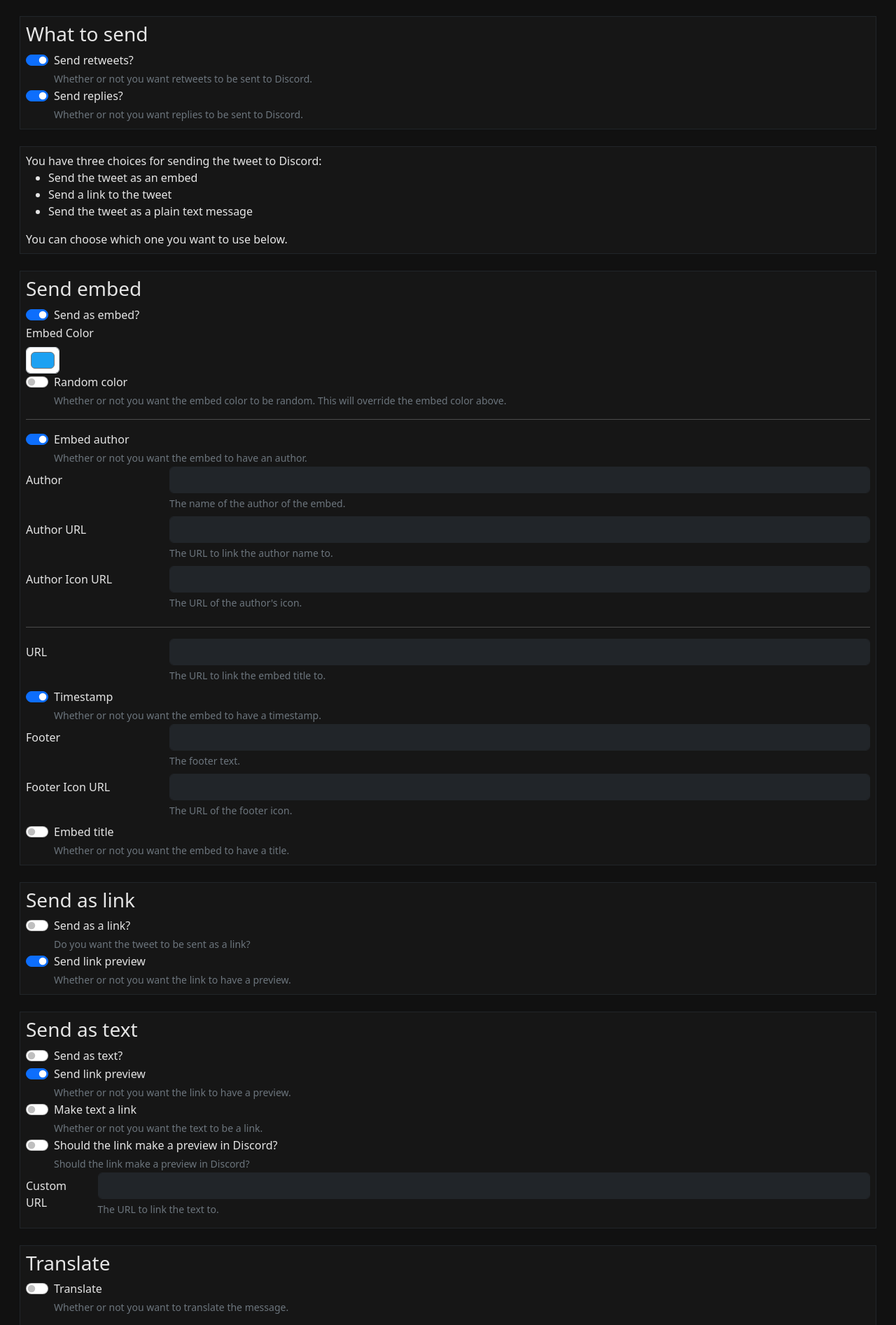
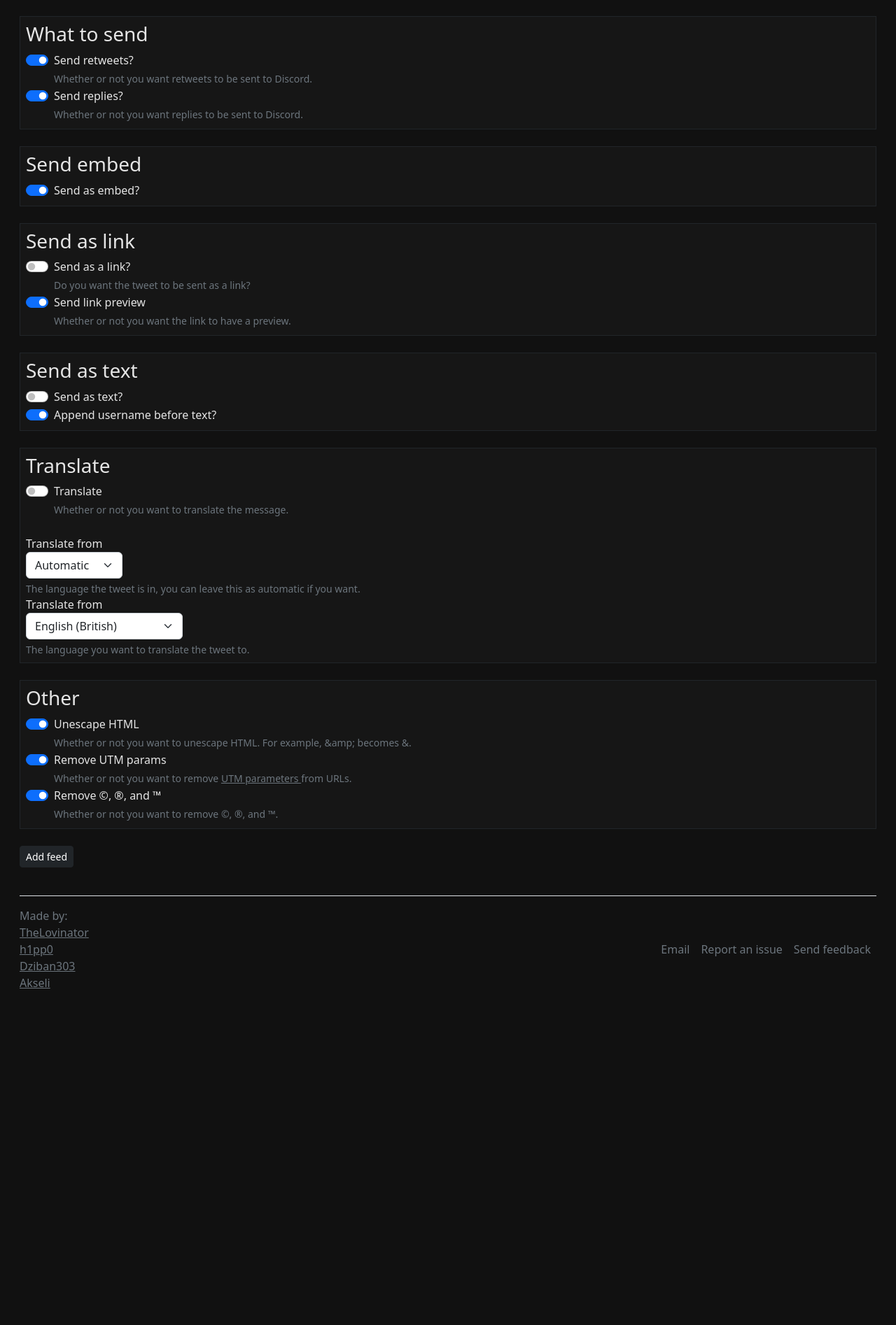
Before and after one commit to TheLovinator1/discord-twitter-webhooks, a FastAPI app: page /add in a window 1280 px wide. Shown: the part 459-2353 px from the top of the page at 70% size. After the commit the page ends 1872 px from the top, so only its background shows below. Run offline with FastAPI, Linux system fonts and the light colour scheme.

Commit message:
Reduce the amount of options

```diff
--- a/discord_twitter_webhooks/main.py
+++ b/discord_twitter_webhooks/main.py
@@ -116,24 +116,10 @@ async def feed(  # noqa: PLR0913, ANN201
     send_retweets: Annotated[bool, Form(title="Include Retweets?")] = True,
     send_replies: Annotated[bool, Form(title="Include Replies?")] = True,
     send_as_text: Annotated[bool, Form(title="Send Text?")] = False,
+    send_as_text_username: Annotated[bool, Form(title="Append username before text?")] = False,
     send_as_embed: Annotated[bool, Form(title="Send Embed?")] = False,
-    embed_color: Annotated[str, Form(title="Embed Color")] = "#1DA1F2",
-    embed_color_random: Annotated[bool, Form(title="Randomize Embed Color?")] = False,
-    embed_author_name: Annotated[str, Form(title="Embed Author Name")] = "",
-    embed_author_url: Annotated[str, Form(title="Embed Author URL")] = "",
-    embed_author_icon_url: Annotated[str, Form(title="Embed Author Icon URL")] = "",
-    embed_url: Annotated[str, Form(title="Embed URL")] = "",
-    embed_timestamp: Annotated[bool, Form(title="Show Timestamp?")] = False,
-    embed_image: Annotated[str, Form(title="Embed Image URL")] = "",
-    embed_footer_text: Annotated[str, Form(title="Embed Footer Text")] = "",
-    embed_footer_icon_url: Annotated[str, Form(title="Embed Footer Icon URL")] = "",
-    embed_show_title: Annotated[bool, Form(title="Show Title?")] = False,
-    embed_show_author: Annotated[bool, Form(title="Show Author?")] = False,
     send_as_link: Annotated[bool, Form(title="Send Only Link?")] = False,
     send_as_link_preview: Annotated[bool, Form(title="Should the link make a preview?")] = False,
-    send_as_text_link_preview: Annotated[bool, Form(title="Should the link make a preview?")] = False,
-    send_as_text_link: Annotated[bool, Form(title="Make the text a link?")] = False,
-    send_as_text_link_url: Annotated[str, Form(title="Custom Link URL")] = "",
     unescape_html: Annotated[bool, Form(title="Unescape HTML?")] = True,
     remove_utm: Annotated[bool, Form(title="Remove UTM?")] = True,
     remove_copyright: Annotated[bool, Form(title="Remove Copyright?")] = True,
@@ -151,10 +137,6 @@ async def feed(  # noqa: PLR0913, ANN201
     webhooks_split = list(set(webhooks.splitlines()))
     usernames_split = list(set(usernames.splitlines()))
 
-    if embed_color_random:
-        # We will randomize the color later before sending the embed
-        embed_color = "random"
-
     # Get the RSS feeds for each username
     # TODO: Check if the RSS feed is valid
     rss_feeds = [f"{get_app_settings(reader).nitter_instance}/{_feed}/rss" for _feed in usernames_split]
@@ -168,23 +150,10 @@ async def feed(  # noqa: PLR0913, ANN201
         send_retweets=send_retweets,
         send_replies=send_replies,
         send_as_text=send_as_text,
+        send_as_text_username=send_as_text_username,
         send_as_embed=send_as_embed,
-        embed_color=embed_color,
-        embed_author_name=embed_author_name,
-        embed_author_url=embed_author_url,
-        embed_author_icon_url=embed_author_icon_url,
-        embed_url=embed_url,
-        embed_timestamp=embed_timestamp,
-        embed_image=embed_image,
-        embed_footer_text=embed_footer_text,
-        embed_footer_icon_url=embed_footer_icon_url,
-        embed_show_title=embed_show_title,
-        embed_show_author=embed_show_author,
         send_as_link=send_as_link,
         send_as_link_preview=send_as_link_preview,
-        send_as_text_link=send_as_text_link,
-        send_as_text_link_preview=send_as_text_link_preview,
-        send_as_text_link_url=send_as_text_link_url,
         unescape_html=unescape_html,
         remove_utm=remove_utm,
         remove_copyright=remove_copyright,
@@ -353,8 +322,6 @@ async def favicon():  # noqa: ANN201
 async def settings_post(
     request: Request,
     nitter_instance: Annotated[str, Form(title="Nitter instance")] = "",
-    error_webhook: Annotated[str, Form(title="Error webhook")] = "",
-    send_errors_to_discord: Annotated[bool, Form(title="Send errors to Discord?")] = False,
     deepl_auth_key: Annotated[str, Form(title="DeepL auth key")] = "",
 ) -> Response:
     """Save the settings.
@@ -362,18 +329,10 @@ async def settings_post(
     Args:
         request: The request object.
         nitter_instance: The Nitter instance to use.
-        send_errors_to_discord: Whether to send errors to Discord.
-        error_webhook: The webhook to send errors to.
         deepl_auth_key: The DeepL auth key to use.
     """
-    if send_errors_to_discord and not error_webhook:
-        logger.warning("You have enabled sending errors to Discord, but have not set a webhook. Disabling.")
-        send_errors_to_discord = False
-
     app_settings = ApplicationSettings(
         nitter_instance=nitter_instance,
-        send_errors_to_discord=send_errors_to_discord,
-        error_webhook=error_webhook,
         deepl_auth_key=deepl_auth_key,
     )
 
@@ -408,16 +367,12 @@ def startup() -> None:
     scheduler: BackgroundScheduler = BackgroundScheduler()
 
     # Check for new entries every 15 minutes. They will be sent to Discord if they are new.
-    # TODO: Make this configurable.
     scheduler.add_job(sched_func, "interval", minutes=15, next_run_time=datetime.now(tz=timezone.utc))
     scheduler.start()
 
 
 def sched_func() -> None:
     """The scheduler can't call a function with arguments, so we need to wrap it."""
-    # TODO: We should update group.rss_feeds if the global nitter_instance has changed.
-    # TODO: Check for errors and send to Discord. There is group.last_exception we can use.
-    # TODO: Send to Discord if Nitter instance has problems.
     send_to_discord(reader)
 
 
--- a/discord_twitter_webhooks/templates/add/4_embed_settings.html
+++ /dev/null
@@ -1,194 +0,0 @@
-<div class="p-2 border border-dark" id="embed_settings">
-    <h3>Send embed</h3>
-    <div class="form-check form-switch">
-        <label class="form-check-label" for="send_as_embed">Send as embed?</label>
-        <input class="form-check-input"
-               type="checkbox"
-               role="switch"
-               name="send_as_embed"
-               id="send_as_embed"
-               {% if settings.send_as_embed %}checked{% endif %}
-               value="True"/>
-    </div>
-    {# Embed color #}
-    <label for="embed_color" class="form-label">Embed Color</label>
-    <input
-            type="color"
-            id="embed_color"
-            name="embed_color"
-            {% if settings.embed_color %}value="{{ settings.embed_color }}"{% endif %}
-            class="form-control form-control-color"
-    />
-    {# Random color #}
-    <div class="form-check form-switch">
-        <label class="form-check-label" for="random_color">Random color</label>
-        <input
-                class="form-check-input"
-                type="checkbox"
-                role="switch"
-                id="random_color"
-                name="random_color"
-                value="True"
-                {% if settings.embed_color == "random" %}checked{% endif %}
-        />
-        <div id="random_color_help" class="form-text">
-            Whether or not you want the embed color to be random. This will override
-            the embed color above.
-        </div>
-    </div>
-    <hr/>
-
-    {# Show author #}
-    <div class="form-check form-switch">
-        <label class="form-check-label" for="embed_show_author">Embed author</label>
-        <input
-                class="form-check-input"
-                type="checkbox"
-                role="switch"
-                id="embed_show_author"
-                name="embed_show_author"
-                value="True"
-                {% if settings.embed_show_author %}checked{% endif %}
-        />
-        <div id="embed_show_author_help" class="form-text">
-            Whether or not you want the embed to have an author.
-        </div>
-    </div>
-
-    {# Author name #}
-    <div class="row pb-2">
-        <label for="embed_author_name" class="col-sm-2 col-form-label">Author</label>
-        <div class="col-sm-10">
-            <input
-                    name="embed_author_name"
-                    type="text"
-                    class="form-control bg-dark border-dark text-muted"
-                    id="embed_author_name"
-                    {% if settings.embed_author_name %}value="{{ settings.embed_author_name }}"{% endif %}
-            />
-            <div id="embed_author_name_help" class="form-text">
-                The name of the author of the embed.
-            </div>
-        </div>
-    </div>
-
-    {# Author URL #}
-    <div class="row pb-2">
-        <label for="embed_author_url" class="col-sm-2 col-form-label">Author URL</label>
-        <div class="col-sm-10">
-            <input
-                    name="embed_author_url"
-                    type="text"
-                    class="form-control bg-dark border-dark text-muted"
-                    id="embed_author_url"
-                    value="{{ settings.embed_author_url }}"
-            />
-            <div id="embed_author_url_help" class="form-text">
-                The URL to link the author name to.
-            </div>
-        </div>
-    </div>
-
-    {# Author icon URL #}
-    <div class="row pb-2">
-        <label for="embed_author_icon_url" class="col-sm-2 col-form-label">Author Icon URL</label>
-        <div class="col-sm-10">
-            <input
-                    name="embed_author_icon_url"
-                    type="text"
-                    class="form-control bg-dark border-dark text-muted"
-                    id="embed_author_icon_url"
-                    {% if settings.embed_author_icon_url %}value="{{ settings.embed_author_icon_url }}"{% endif %}
-            />
-            <div id="embed_author_icon_url_help" class="form-text">
-                The URL of the author's icon.
-            </div>
-        </div>
-    </div>
-    <hr/>
-
-    {# Embed URL #}
-    <div class="row pb-2">
-        <label for="embed_url" class="col-sm-2 col-form-label">URL</label>
-        <div class="col-sm-10">
-            <input
-                    name="embed_url"
-                    type="text"
-                    class="form-control bg-dark border-dark text-muted"
-                    id="embed_url"
-                    {% if settings.embed_url %}value="{{ settings.embed_url }}"{% endif %}
-            />
-            <div id="embed_url_help" class="form-text">
-                The URL to link the embed title to.
-            </div>
-        </div>
-    </div>
-
-    {# Timestamp #}
-    <div class="form-check form-switch">
-        <input
-                class="form-check-input"
-                type="checkbox"
-                role="switch"
-                id="embed_timestamp"
-                name="embed_timestamp"
-                value="True"
-                {% if settings.embed_timestamp %}checked{% endif %}
-        />
-        <label class="form-check-label" for="embed_timestamp">Timestamp</label>
-        <div id="embed_timestamp_help" class="form-text">
-            Whether or not you want the embed to have a timestamp.
-        </div>
-    </div>
-
-    {# Footer text #}
-    <div class="row pb-2">
-        <label for="embed_footer_text" class="col-sm-2 col-form-label">Footer</label>
-        <div class="col-sm-10">
-            <input
-                    name="embed_footer_text"
-                    type="text"
-                    class="form-control bg-dark border-dark text-muted"
-                    id="embed_footer_text"
-                    {% if settings.embed_footer_text %}value="{{ settings.embed_footer_text }}"{% endif %}
-            />
-            <div id="embed_footer_text_help" class="form-text">The footer text.</div>
-        </div>
-    </div>
-
-    {# Footer icon URL #}
-    <div class="row pb-2">
-        <label for="embed_footer_icon_url" class="col-sm-2 col-form-label"
-        >Footer Icon URL</label
-        >
-        <div class="col-sm-10">
-            <input
-                    name="embed_footer_icon_url"
-                    type="text"
-                    class="form-control bg-dark border-dark text-muted"
-                    id="embed_footer_icon_url"
-                    {% if settings.embed_footer_icon_url %}value="{{ settings.embed_footer_icon_url }}"{% endif %}
-            />
-            <div id="embed_footer_icon_url_help" class="form-text">
-                The URL of the footer icon.
-            </div>
-        </div>
-    </div>
-
-    {# Show title #}
-    <div class="form-check form-switch">
-        <input
-                class="form-check-input"
-                type="checkbox"
-                role="switch"
-                id="embed_show_title"
-                name="embed_show_title"
-                value="True"
-                {% if settings.embed_show_title %}checked{% endif %}
-        />
-        <label class="form-check-label" for="embed_show_title">Embed title</label>
-        <div id="url_help" class="form-text">
-            Whether or not you want the embed to have a title.
-        </div>
-    </div>
-</div>
--- a/discord_twitter_webhooks/templates/add/infobox.html
+++ /dev/null
@@ -1,10 +0,0 @@
-<div class="p-2 border border-dark" id="infobox">
-    You have three choices for sending the tweet to Discord:
-    <ul>
-        <li>Send the tweet as an embed</li>
-        <li>Send a link to the tweet</li>
-        <li>Send the tweet as a plain text message</li>
-    </ul>
-
-    You can choose which one you want to use below.
-</div>
--- a/discord_twitter_webhooks/templates/add/send_text.html
+++ /dev/null
@@ -1,79 +0,0 @@
-<div class="p-2 border border-dark" id="link_settings">
-    <h3>Send as text</h3>
-    {# Send text #}
-    <div class="form-check form-switch">
-        <label class="form-check-label" for="send_as_text">Send as text?</label>
-        <input class="form-check-input"
-               type="checkbox"
-               role="switch"
-               name="send_as_text"
-               id="send_as_text"
-               {% if settings.send_as_text %}checked{% endif %}
-               value="True"/>
-    </div>
-    {# Send link preview #}
-    <div class="form-check form-switch">
-        <label class="form-check-label" for="send_as_link_preview">Send link preview</label>
-        <input
-                class="form-check-input"
-                type="checkbox"
-                role="switch"
-                id="send_as_link_preview"
-                name="send_as_link_preview"
-                {% if settings.send_as_link_preview %}checked{% endif %}
-        />
-        <div id="send_as_link_preview_help" class="form-text">
-            Whether or not you want the link to have a preview.
-        </div>
-    </div>
-
-    {# Make text a link #}
-    <div class="form-check form-switch">
-        <input
-                class="form-check-input"
-                type="checkbox"
-                role="switch"
-                id="send_as_text_link"
-                name="send_as_text_link"
-                {% if settings.send_as_text_link %}checked{% endif %}
-        />
-        <label class="form-check-label" for="send_as_text_link">Make text a link</label>
-        <div id="send_as_text_link_help" class="form-text">
-            Whether or not you want the text to be a link.
-        </div>
-    </div>
-
-    {# Make text a link preview #}
-    <div class="form-check form-switch">
-        <input
-                class="form-check-input"
-                type="checkbox"
-                role="switch"
-                id="send_as_text_link_preview"
-                name="send_as_text_link_preview"
-                {% if settings.send_as_text_link_preview %}checked{% endif %}
-        />
-        <label class="form-check-label" for="send_as_text_link_preview">Should the link make a preview in
-            Discord?</label>
-        <div id="send_as_text_link_preview_help" class="form-text">
-            Should the link make a preview in Discord?
-        </div>
-    </div>
-
-    {# Custom URL #}
-    <div class="row pb-2">
-        <label for="send_as_text_link_url" class="col-sm-1 col-form-label">Custom URL</label>
-        <div class="col-sm-11">
-            <input
-                    name="send_as_text_link_url"
-                    type="text"
-                    class="form-control bg-dark border-dark text-muted"
-                    id="send_as_text_link_url"
-                    {% if settings.send_as_text_link_url %}value="{{ settings.send_as_text_link_url }}"{% endif %}
-            />
-            <div id="send_as_text_link_url_help" class="form-text">
-                The URL to link the text to.
-            </div>
-        </div>
-    </div>
-</div>
--- a/discord_twitter_webhooks/templates/feed.html
+++ b/discord_twitter_webhooks/templates/feed.html
@@ -11,13 +11,47 @@
         <br/>
         {% include "add/2_what_to_send.html" %}
         <br/>
-        {% include "add/infobox.html" %}
-        <br/>
-        {% include "add/4_embed_settings.html" %}
+        <div class="p-2 border border-dark" id="embed_settings">
+            <h3>Send embed</h3>
+            <div class="form-check form-switch">
+                <label class="form-check-label" for="send_as_embed">Send as embed?</label>
+                <input class="form-check-input"
+                       type="checkbox"
+                       role="switch"
+                       name="send_as_embed"
+                       id="send_as_embed"
+                       {% if settings.send_as_embed %}checked{% endif %}
+                       value="True"/>
+            </div>
+        </div>
         <br/>
         {% include "add/5_send_link.html" %}
         <br/>
-        {% include "add/send_text.html" %}
+        <div class="p-2 border border-dark" id="link_settings">
+            <h3>Send as text</h3>
+            {# Send text #}
+            <div class="form-check form-switch">
+                <label class="form-check-label" for="send_as_text">Send as text?</label>
+                <input class="form-check-input"
+                       type="checkbox"
+                       role="switch"
+                       name="send_as_text"
+                       id="send_as_text"
+                       {% if settings.send_as_text %}checked{% endif %}
+                       value="True"/>
+            </div>
+            <div class="form-check form-switch">
+                <label class="form-check-label" for="send_as_text_username">Append username before text?</label>
+                <input class="form-check-input"
+                       type="checkbox"
+                       role="switch"
+                       name="send_as_text_username"
+                       id="send_as_text_username"
+                       {% if settings.send_as_text_username %}checked{% endif %}
+                       value="True"/>
+            </div>
+        </div>
+
         <br/>
         {% include "add/6_translate.html" %}
         <br/>
--- a/discord_twitter_webhooks/templates/index.html
+++ b/discord_twitter_webhooks/templates/index.html
@@ -7,9 +7,7 @@
 {% block content %}
     {% if groups|length == 0 %}
         <div class="p-2 mb-2 border border-dark">
-            No groups found. If you haven't added a Nitter instance yet, please do so first
-            <a href="{{ url_for('settings') }}">here</a>. If you have, please add a group
-            <a href="{{ url_for('add') }}">here</a>.
+            No groups found. You can add one <a href="{{ url_for('add') }}">here</a>.
         </div>
     {% endif %}
     <ul class="list-group">
--- a/discord_twitter_webhooks/tweet_text.py
+++ b/discord_twitter_webhooks/tweet_text.py
@@ -39,7 +39,7 @@
             link.decompose()
         else:
             link_text: str = link.text or link.get("href")
-            link.replace_with(f"[{link_text}]({link.get('href')})")
+            link.replace_with(f"[{link_text}](<{link.get('href')}>)")
             # TODO: This breaks for https://nitter.lovinator.space/Steam/status/1679694708761669634#m
             #  and https://nitter.lovinator.space/SteamDB/status/1677217359487021056#m
 
```
Also changed, not shown: discord_twitter_webhooks/_dataclasses.py (+1 -17 lines), discord_twitter_webhooks/send_to_discord.py (+13 -27 lines).
